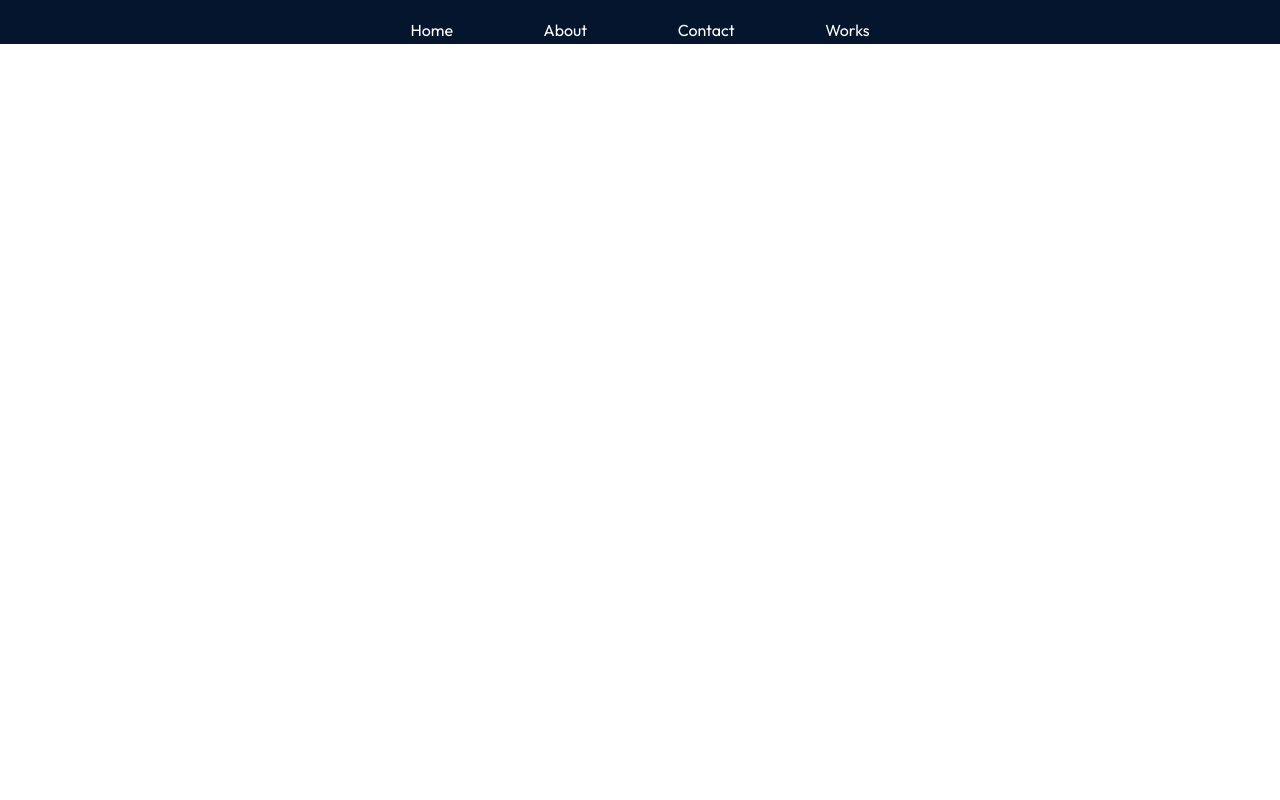
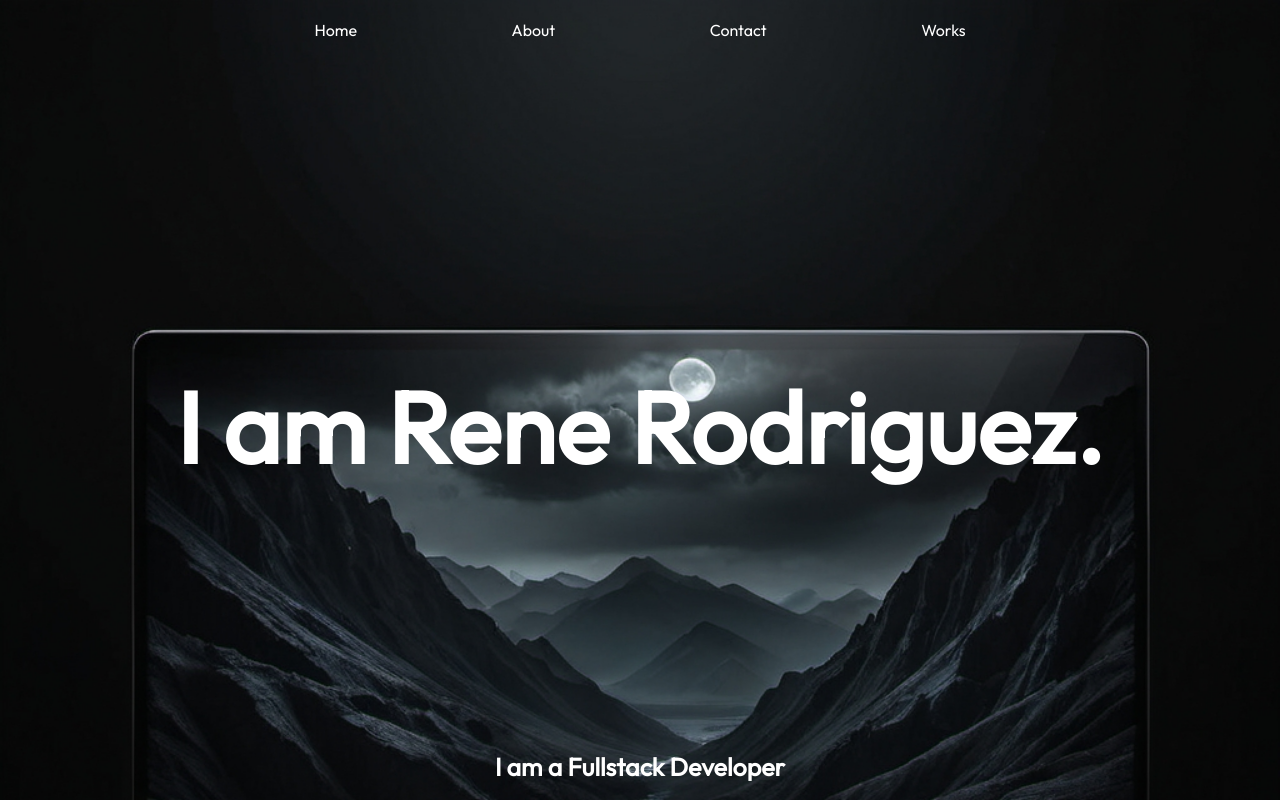
Before and after one commit to rodriguezr1016/react-portfolio, a React (Vite) app in the folder portfolio/: page / in a window 1280 px wide. Shown: the top 800 px of the page. Built offline with nearby package versions, Linux system fonts and the light colour scheme.

Commit message:
I added an image background, got rid of header background

```diff
--- a/portfolio/src/App.jsx
+++ b/portfolio/src/App.jsx
@@ -5,10 +5,12 @@ import Home from './pages/Home'; // Assuming you have a Home component
 import About from './pages/About'; // Assuming you have an About component
 import Contact from './pages/Contact';
 import Works from './pages/Works';
+import Layout from './layout';
 
 function App() {
  return (
     <Router>
+      <Layout>
       <Routes>
         <Route path="/" element={<Home />} />
         <Route path="/contact" element={<Contact />} />
@@ -16,6 +18,7 @@ function App() {
         <Route path="/about" element={<About />} />
         {/* Add more routes as needed */}
       </Routes>
+      </Layout>
     </Router>
  );
 }
--- a/portfolio/src/index.css
+++ b/portfolio/src/index.css
@@ -13,7 +13,6 @@
     color: var(--primary-color)
 }
 header {
-  background-color: var(--color-bg);
   display: flex;
   justify-content: center;
 }
@@ -23,9 +22,35 @@ nav {
   justify-content: space-evenly;
   align-items: end;
   padding-bottom: 4px;
-  width: 50%;
+  width: 75%;
 }
 nav a{
   text-decoration: none;
   color: var(--color-text)
 }
+body{
+  background-image: url('../public/background.jpg');
+  background-size: cover;
+}
+main {
+  /* background-image: url('../public/background.jpg');
+  background-size: cover; */
+  color: var(--color-text);
+  display: flex;
+  justify-content: center;
+  height:1000px;
+  padding-top: 25%;
+}
+main h1 {
+  font-size: 100px;
+  font-weight:bolder;
+}
+main h2{
+  font-size: 25px;
+}
+.summary{
+  display: inline-flex;
+    flex-wrap: wrap;
+    width: 75%;
+    justify-content: center;
+}
--- /dev/null
+++ b/portfolio/src/layout.jsx
@@ -0,0 +1,16 @@
+// Layout.jsx
+import React from 'react';
+import Header from './component/Header';
+
+const Layout = ({ children }) => {
+ return (
+    <div>
+      <Header></Header>
+      <main>
+        {children}
+      </main>
+    </div>
+ );
+};
+
+export default Layout;
--- a/portfolio/src/pages/Home.jsx
+++ b/portfolio/src/pages/Home.jsx
@@ -1,8 +1,11 @@
-import Header from "../component/Header";
+
 function Home () {
     return (
-        <div>
-            <Header></Header>
+        <div className="summary">
+            <h1>
+                I am Rene Rodriguez.
+            </h1>
+            <h2>I am a Fullstack Developer</h2>
         </div>
     )
 };
```
Also changed, not shown: portfolio/public/background.jpg (added).
